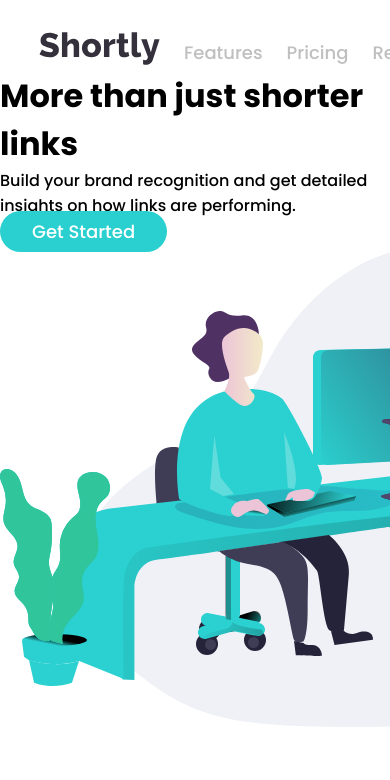
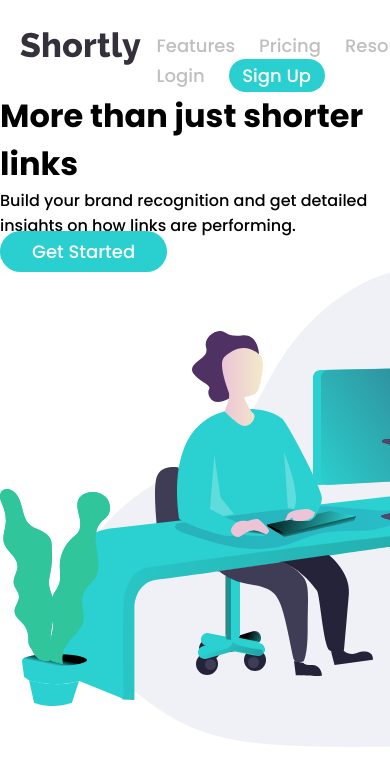
Before and after one commit to TalabiDele/Shortly-url-shortener, a React (Create React App) app: page / in a window 390 px wide. Shown: the top 780 px of the page. Built offline with nearby package versions, Linux system fonts and the light colour scheme.

Commit message:
Complete Mobile and Web Responsive

```diff
--- a/src/components/Footer/Style.js
+++ b/src/components/Footer/Style.js
@@ -26,7 +26,7 @@ export const FooterStyle = Styled.footer`
   }
 
   @media (max-width: 375px) {
-    top: 146.6rem;
+    top: 148.6rem;
     bottom: 0;
     height: 40rem;
     grid-template-columns: repeat(1, 1fr);
--- a/src/components/LandingPage/Style.js
+++ b/src/components/LandingPage/Style.js
@@ -36,8 +36,9 @@ export const HeroSection = styled.div`
     margin-top: 1rem;
     display: flex;
     flex-direction: column-reverse;
-    overflow: none;
+    overflow: hidden;
     text-align: center;
+    padding-bottom: 2rem;
 
     h1 {
       color: hsl(255, 11%, 22%);
--- a/src/components/Navbar/NavStyles.js
+++ b/src/components/Navbar/NavStyles.js
@@ -3,7 +3,8 @@ import styled from "styled-components";
 export const Nav = styled.div`
   display: flex;
   justify-content: space-between;
-  width: 80%;
+  align-items: center;
+  width: 90%;
   margin: 2rem auto 0 auto;
 `;
 
@@ -11,10 +12,20 @@ export const NavFlex = styled.div`
   display: flex;
   gap: 1.5rem;
   align-items: center;
+  margin-left: 1rem;
 
   a {
     color: hsl(0, 0%, 75%);
     font-size: 18px;
+  }
+
+  @media (max-width: 375px) {
+    flex-direction: column;
+    margin-left: 0;
+
+    a {
+      color: white;
+    }
   }
 `;
 
@@ -35,3 +46,50 @@ export const Hamburger = styled.div`
     display: flex;
   }
 `;
+
+export const Mobile = styled.div`
+  @media (max-width: 375px) {
+    /* display: flex; */
+  }
+`;
+
+export const MobileFlex = styled.div`
+  display: flex;
+  justify-content: space-between;
+
+  .split {
+    display: flex;
+    justify-content: space-between;
+    width: 100%;
+  }
+
+  @media (max-width: 375px) {
+    flex-direction: column;
+
+    .first {
+      border-bottom: 0.5px solid hsl(0, 0%, 75%);
+      padding-bottom: 1.5rem;
+      margin-bottom: 1rem;
+    }
+  }
+`;
+
+export const MobileMenu = styled.div`
+  @media (max-width: 375px) {
+    flex-direction: column;
+    position: absolute;
+    justify-items: center;
+    top: 6rem;
+    background-color: hsl(257, 27%, 26%);
+    font-weight: bold;
+    width: 20rem;
+    padding: 3rem;
+    margin: auto;
+    bottom: 23rem;
+    right: 0;
+    left: 0;
+    border-radius: 15px;
+    opacity: ${({ isOpen }) => (isOpen ? "1" : "0")};
+    transition: all 0.3s ease-in;
+  }
+`;
--- a/src/components/Navbar/Navbar.js
+++ b/src/components/Navbar/Navbar.js
@@ -1,23 +1,36 @@
-import React from "react";
-import { Nav, NavFlex, Hamburger } from "./NavStyles";
+import React, { useState } from "react";
+import {
+  Nav,
+  NavFlex,
+  Hamburger,
+  Mobile,
+  MobileFlex,
+  MobileMenu,
+} from "./NavStyles";
 import { BtnSm } from "../styles/Button";
 import logo from "../img/logo.svg";
 
 const Navbar = () => {
+  const [isOpen, setIsOpen] = useState(false);
+
+  const handleOpen = () => {
+    setIsOpen(!isOpen);
+    console.log(isOpen);
+  };
+
   return (
+    <Mobile>
+      <Nav>
+        <MobileFlex>
           <div>
-      <Hamburger>
-        <span />
-        <span />
-        <span />
-      </Hamburger>
-      <Nav>
-        <NavFlex>
             <a href="#">
               <li>
                 <img src={logo} alt="" />
               </li>
             </a>
+          </div>
+          <MobileMenu isOpen={isOpen}>
+            <NavFlex className="first">
               <a href="#">
                 <li>Features</li>
               </a>
@@ -36,8 +49,15 @@ const Navbar = () => {
                 <li>Sign Up</li>
               </BtnSm>
             </NavFlex>
+          </MobileMenu>
+        </MobileFlex>
+        <Hamburger onClick={handleOpen}>
+          <span />
+          <span />
+          <span />
+        </Hamburger>
       </Nav>
-    </div>
+    </Mobile>
   );
 };
 
--- a/src/components/styles/Button.js
+++ b/src/components/styles/Button.js
@@ -10,6 +10,13 @@ export const BtnSm = styled.a`
 
   li {
     color: white;
+  }
+
+  @media (max-width: 375px) {
+    width: 13rem;
+    height: 3rem;
+    padding: 0.6rem;
+    margin-top: -1rem;
   }
 `;
 
```
Lines whose indentation alone changed are shown as unchanged.
